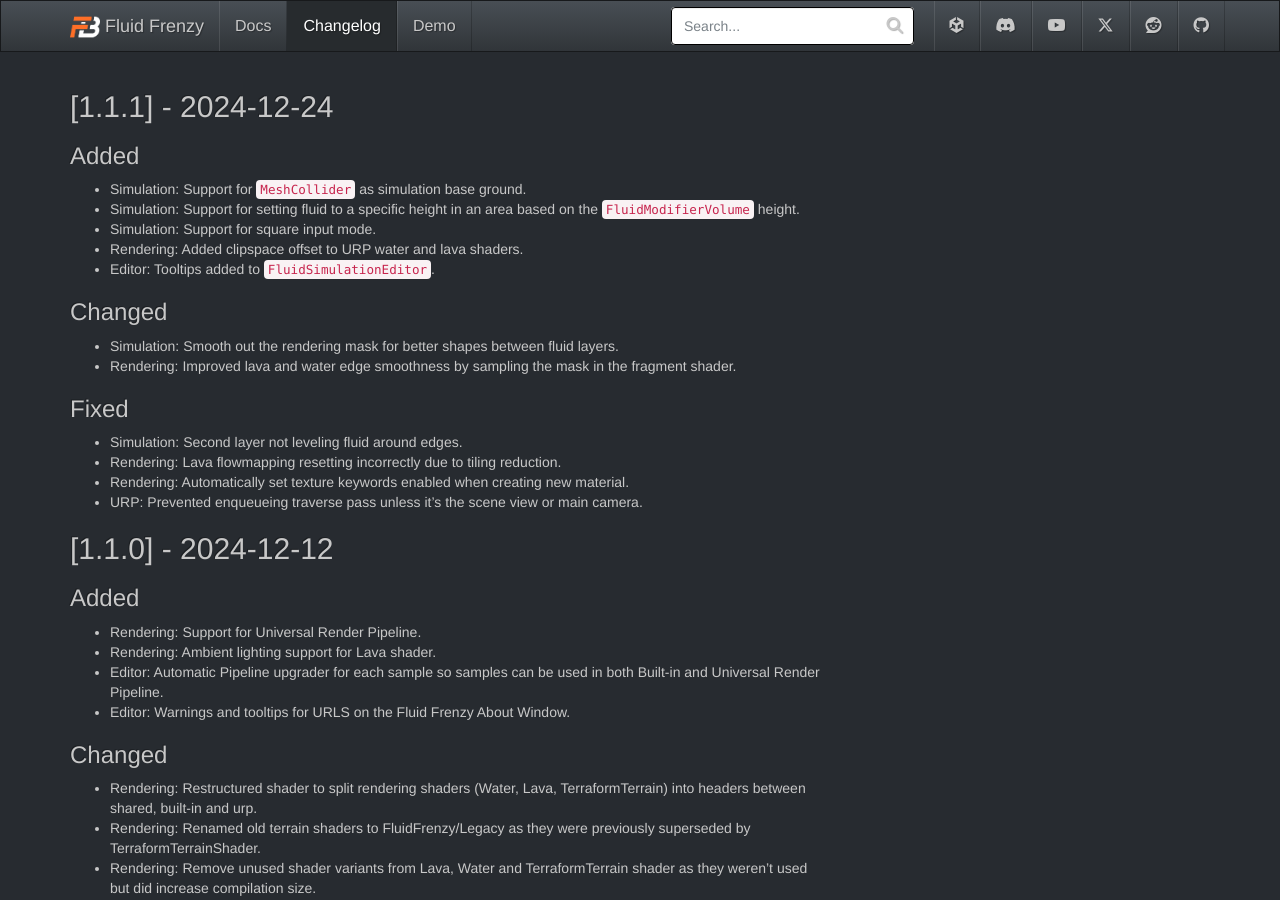
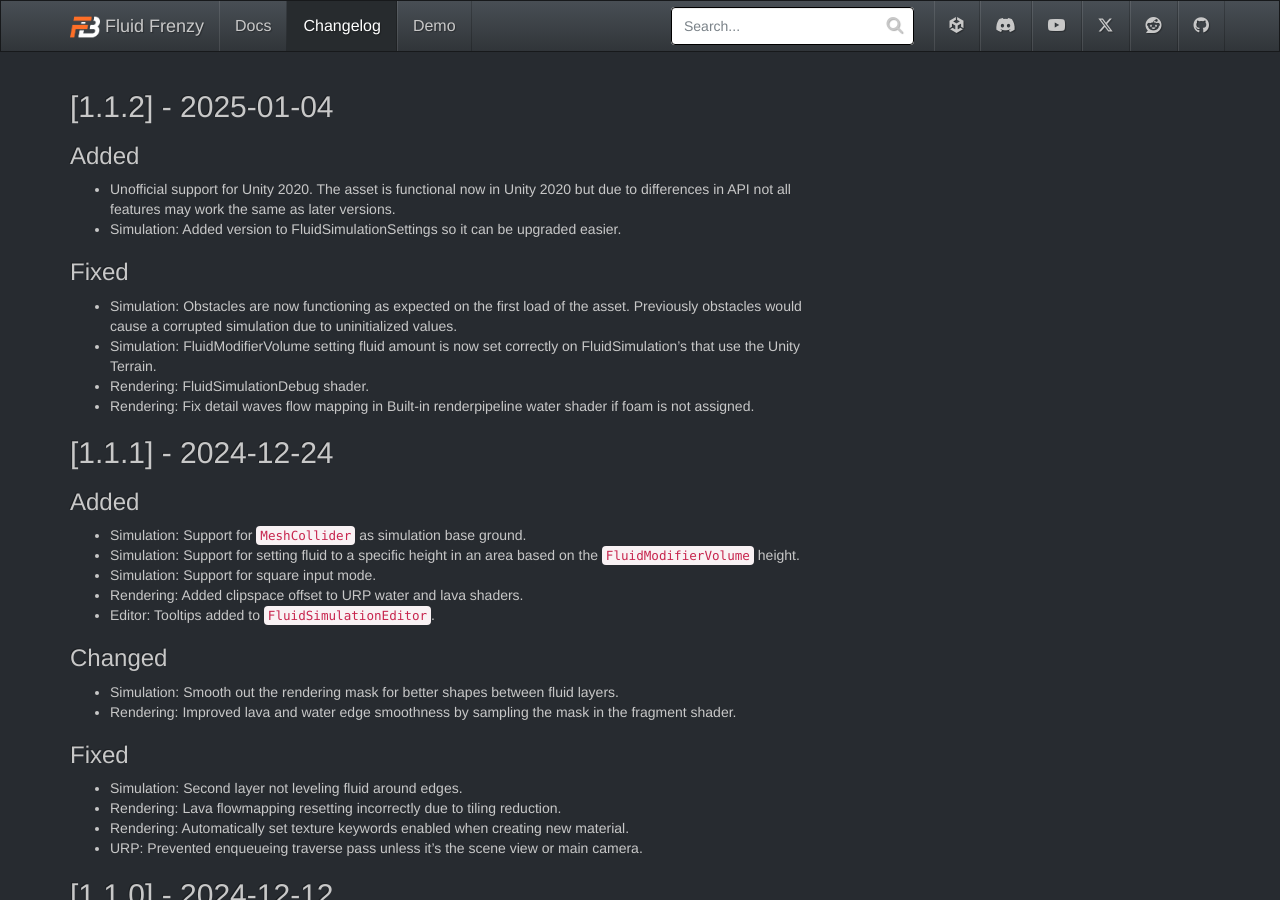
Before and after one commit to FrenzyByte/fluidfrenzy, a Jekyll site: the page built from _changelog/index.md, in a window 1280 px wide and 900 px high. Built offline with Jekyll 4.4.1, drawn with Linux system fonts in a browser that asks for light colours.

Commit message:
v1.1.2 changelog

```diff
--- a/_changelog/index.md
+++ b/_changelog/index.md
@@ -3,6 +3,18 @@ title: Changelog
 permalink: /changelog/index/
 redirect_from: /changelog/index.html
 ---
+
+## [1.1.2] - 2025-01-04
+
+### Added
+- Unofficial support for Unity 2020. The asset is functional now in Unity 2020 but due to differences in API not all features may work the same as later versions.
+- Simulation: Added version to FluidSimulationSettings so it can be upgraded easier.
+
+### Fixed
+- Simulation: Obstacles are now functioning as expected on the first load of the asset. Previously obstacles would cause a corrupted simulation due to uninitialized values.
+- Simulation: FluidModifierVolume setting fluid amount is now set correctly on FluidSimulation's that use the Unity Terrain.
+- Rendering: FluidSimulationDebug shader.
+- Rendering: Fix detail waves flow mapping in Built-in renderpipeline water shader if foam is not assigned.
 
 ## [1.1.1] - 2024-12-24
 
```
Also changed, not shown: _docs/fluid-simulation-components.md (+1 -1 lines), _docs/index.md (+1 -0 lines).
